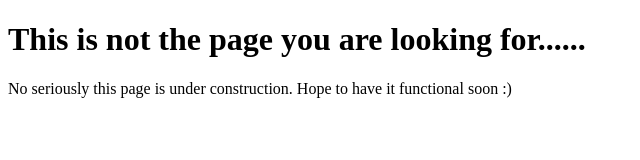
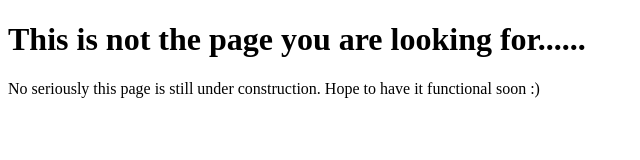
Before and after one commit to mixadj/mixadj.github.io, a plain HTML site: page index.html in a window 1280 px wide. Shown: the full height of the page, 0-640 px from the left. Drawn offline with Linux system fonts and the light colour scheme.

Commit message:
Update index.html

```diff
--- a/index.html
+++ b/index.html
@@ -2,6 +2,6 @@
 <html>
 <body>
 <h1>This is not the page you are looking for......</h1>
-<p>No seriously this page is under construction. Hope to have it functional soon :)</p>
+<p>No seriously this page is still under construction. Hope to have it functional soon :)</p>
 </body>
 </html>
```
